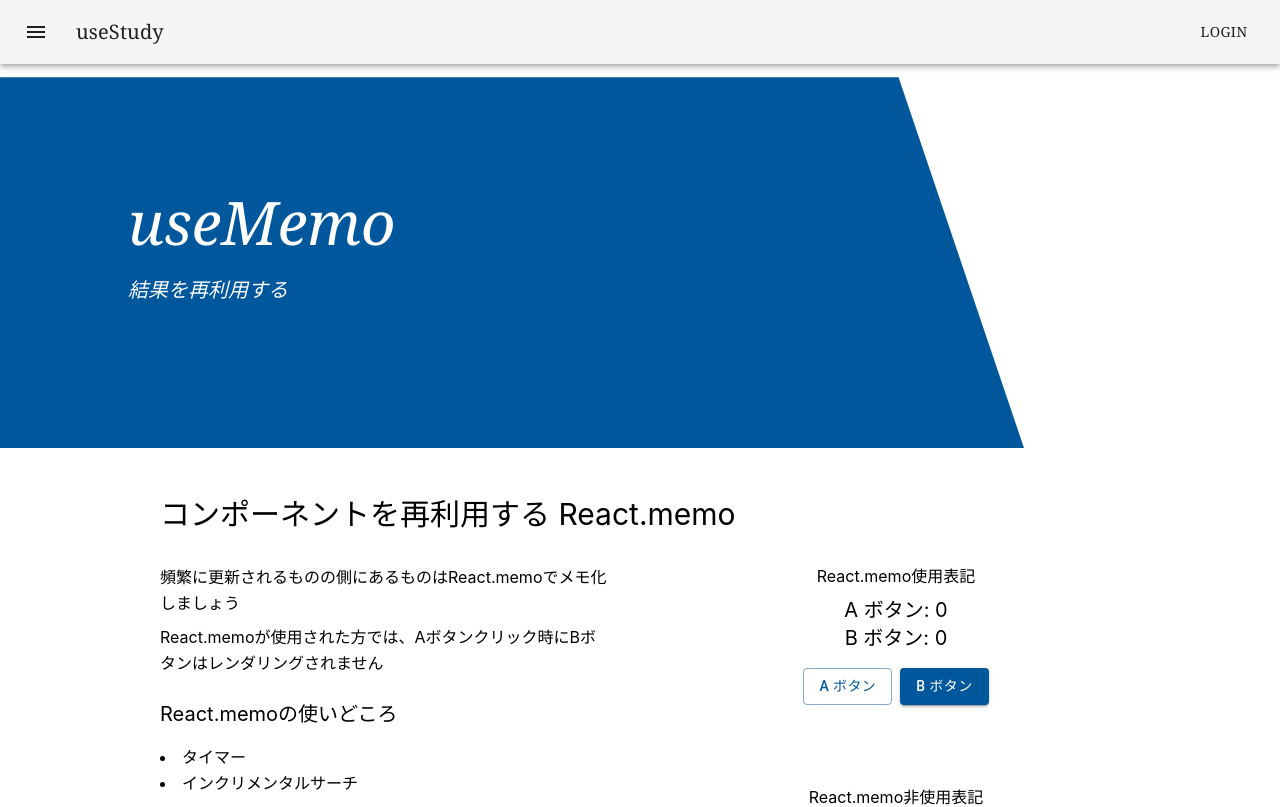
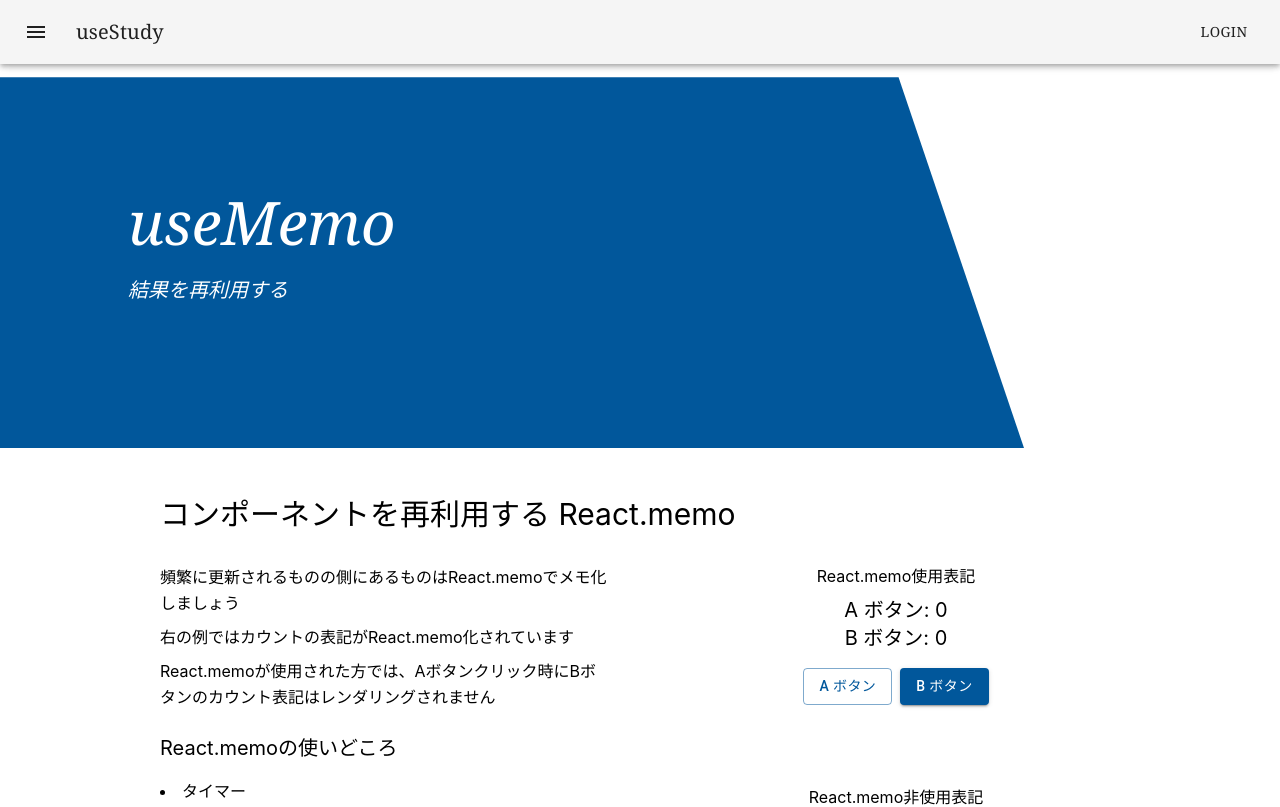
Before and after one commit to sgwr-0113/use-study, a React (Create React App) app: page /memo in a window 1280 px wide. Shown: the top 807 px of the page. Built offline with nearby package versions, Linux system fonts and the light colour scheme.

Commit message:
表記切り替え

```diff
--- a/src/components/memo/ReactMemo.tsx
+++ b/src/components/memo/ReactMemo.tsx
@@ -74,7 +74,13 @@ export const ReactMemo: React.FC = () => {
       <div className="md:flex">
         <div className="p-8 leading-relaxed md:w-1/2">
           <p className="mb-2">頻繁に更新されるものの側にあるものはReact.memoでメモ化しましょう</p>
-          <p className="mb-2">React.memoが使用された方では、Aボタンクリック時にBボタンはレンダリングされません</p>
+          <p className="mb-2">
+            <span className="hidden md:inline">右</span>
+            <span className="inline md:hidden">下</span>の例ではカウントの表記がReact.memo化されています
+          </p>
+          <p className="mb-2">
+            React.memoが使用された方では、Aボタンクリック時にBボタンのカウント表記はレンダリングされません
+          </p>
           <h3 className="py-4 text-xl">React.memoの使いどころ</h3>
           <ul className="list-disc list-inside">
             <li>タイマー</li>
```
